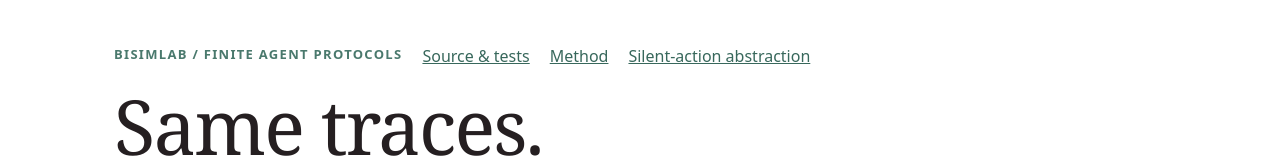
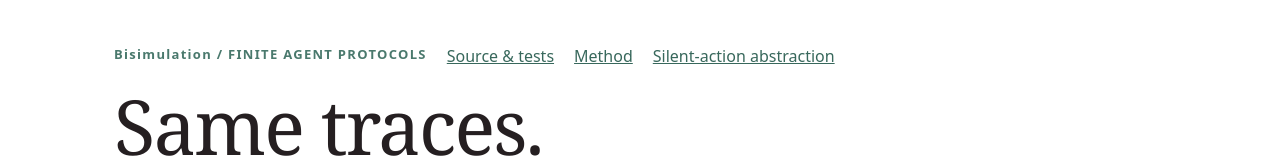
Before and after one commit to midya8/bisimlab, a website: page docs/index.html in a window 1280 px wide. Shown: the top 160 px of the page. Drawn offline with Linux system fonts and the light colour scheme.

Commit message:
Update project names and links
Updated the title and navigation header for clarity. Added a section on scope and sources with educational context.

```diff
--- a/docs/index.html
+++ b/docs/index.html
@@ -1,5 +1,5 @@
-<!doctype html><html lang="en"><head><meta charset="utf-8"><meta name="viewport" content="width=device-width,initial-scale=1"><meta name="description" content="Finite agent protocol equivalence: every bisimulation refinement, failed match, modal witness and trace-language comparison."><title>BisimLab | Same traces, different choices</title><link rel="stylesheet" href="style.css"></head><body><main>
-<header><nav><span class="eyebrow">BISIMLAB / FINITE AGENT PROTOCOLS</span><a href="https://github.com/midya8/bisimulation">Source & tests</a><a href="https://github.com/midya8/bisimulation/blob/main/METHOD.md">Method</a><a href="silent.html">Silent-action abstraction</a></nav><h1>Same traces.<br>Different choices.</h1><p class="lead">Two agents can allow the same action sequences yet disagree on when a choice stays available. Inspect strong bisimulation, one failed match at a time.</p><p>Original bounded implementation. No model, API, probability or hidden execution.</p><div class="stats" id="stats"></div></header>
+<!doctype html><html lang="en"><head><meta charset="utf-8"><meta name="viewport" content="width=device-width,initial-scale=1"><meta name="description" content="Finite agent protocol equivalence: every bisimulation refinement, failed match, modal witness and trace-language comparison."><title>Bisimulation | Same traces, different choices</title><link rel="stylesheet" href="style.css"></head><body><main>
+<header><nav><span class="eyebrow">Bisimulation / FINITE AGENT PROTOCOLS</span><a href="https://github.com/midya8/bisimulation">Source & tests</a><a href="https://github.com/midya8/bisimulation/blob/main/METHOD.md">Method</a><a href="silent.html">Silent-action abstraction</a></nav><h1>Same traces.<br>Different choices.</h1><p class="lead">Two agents can allow the same action sequences yet disagree on when a choice stays available. Inspect strong bisimulation, one failed match at a time.</p><p>Original bounded implementation. No model, API, probability or hidden execution.</p><div class="stats" id="stats"></div></header>
 <section><h2>1. Choose a protocol</h2><div class="grid"><div><label for="control">Control system</label><select id="control"></select><p id="why"></p><div class="note">State names are identifiers, not observations. Every action is visible, including an action named tau. No silent steps, rewards, propositions, acceptance states or fairness.</div></div><div><label for="input">Editable system JSON</label><textarea id="input" spellcheck="false"></textarea><div class="buttons"><button class="primary" id="run">Analyze system</button><button id="download">Export report</button></div><p id="status" role="status"></p></div></div></section>
 <div id="results">
 <section><h2>2. Inspect the transition graph</h2><p>Read each directed edge as source - action - target. Parallel choices with the same label remain separate transitions.</p><div class="grid"><div class="panel"><h3>Original edges</h3><div id="edges"></div></div><div class="panel"><h3>Bisimulation quotient</h3><p id="classes"></p><div id="quotient"></div></div></div></section>
```
